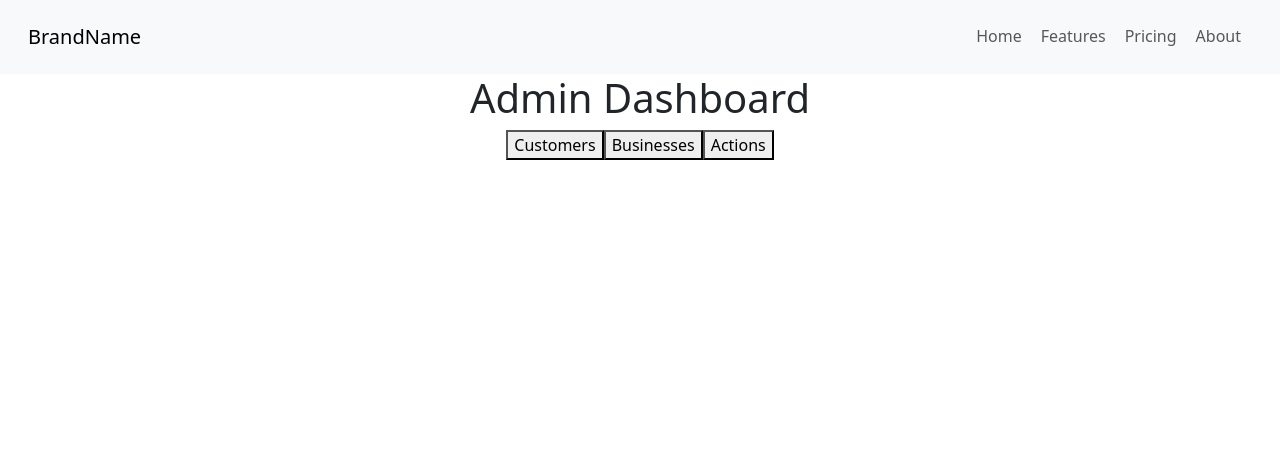
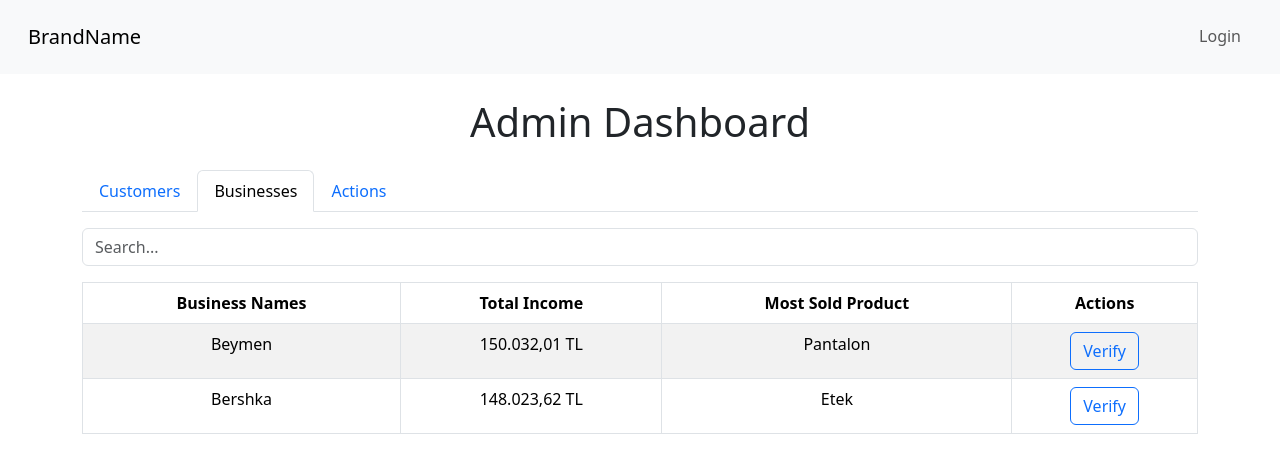
Before and after one commit to TunaSaygin/CS353-Project, a React (Vite) app in the folder frontend/: page /admin_page in a window 1280 px wide. Shown: the top 472 px of the page. Built offline with nearby package versions, Linux system fonts and the light colour scheme.

Commit message:
login + some iyileştirmeler

```diff
--- a/frontend/src/App.jsx
+++ b/frontend/src/App.jsx
@@ -1,5 +1,3 @@
-import reactLogo from './assets/react.svg'
-import viteLogo from '/vite.svg'
 import './App.css'
 import 'bootstrap/dist/css/bootstrap.min.css'
 import Navbar from './components/navbar/navbar'
@@ -9,14 +7,14 @@ import NotFoundPage from './pages/Not_Found'
 import CustomerHome from './pages/Customer_Home'
 import BussinessHome from './pages/Bussiness_Home'
 import AdminPage from './pages/AdminPage'
-
+import { AuthProvider, useAuth } from './context/authcontext'
 
 
 
 // Authentication check function (placeholder)
 const isAuthenticated = () => {
   // Replace with actual authentication check
-  return localStorage.getItem('user') !== null;
+  return useAuth().isLogged !== null;
 };
 
 // PrivateRoute component
@@ -26,18 +24,20 @@ const PrivateRoute = ({ children }) => {
 function App() {
   return (
     <>
+    <AuthProvider> {/* Wrap your routes with AuthProvider */}
+      <BrowserRouter>
       <Navbar />
-      <BrowserRouter>
       <Routes>
         <Route path="/home_cust" element={<CustomerHome />} />
         <Route path="/login" element={<LoginForm />} />
         <Route path='/not_found' element={<NotFoundPage/>}/>
-        <Route path='admin_page' element={<AdminPage/>}/>
+        <Route path='/admin_page' element={<AdminPage/>}/>
         <Route path="/home_bussiness" element={<PrivateRoute><BussinessHome /></PrivateRoute>}/>
         <Route path="/home_bussiness" element={<PrivateRoute><BussinessHome /></PrivateRoute>}/>
         <Route path="*" element={<LoginForm />} />
       </Routes>
       </BrowserRouter>
+    </AuthProvider>
     </>
   )
 }
--- a/frontend/src/components/loginbox/loginForm.jsx
+++ b/frontend/src/components/loginbox/loginForm.jsx
@@ -1,5 +1,5 @@
 import React from 'react'
-
+import { useAuth } from '../../context/authcontext';
 export default function LoginFormComponent({handleForm}) {
     return(
         <form onSubmit={handleForm} className="mt-3">
--- a/frontend/src/components/navbar/navbar.jsx
+++ b/frontend/src/components/navbar/navbar.jsx
@@ -1,6 +1,15 @@
 import React from 'react'
 import './navbar.css'
+import { useAuth } from '../../context/authcontext';
+import { Dropdown } from 'react-bootstrap';
+import { useNavigate } from 'react-router-dom';
 export default function Navbar() {
+  const { isLoggedIn, logout } = useAuth(); // Use the useAuth hook
+  const nav = useNavigate();
+  const hanndleLogout = ()=>{
+    logout()
+    nav("login")
+  }
   return (
     <nav className="navbar navbar-expand-lg navbar-light bg-light p-3">
       <div className="container-fluid">
@@ -10,18 +19,33 @@ export default function Navbar() {
         </button>
         <div className="collapse navbar-collapse justify-content-end" id="navbarNav">
         <ul className="navbar-nav">
+          {isLoggedIn ? (
+            <>
+              {/* Show logout and notifications if logged in */}
               <li className="nav-item">
-              <a className="nav-link" aria-current="page" href="#">Home</a>
+                <Dropdown>
+                  <Dropdown.Toggle variant="success" id="dropdown-basic">
+                    Notifications
+                  </Dropdown.Toggle>
+                  <Dropdown.Menu>
+                    <Dropdown.Item href="#!">Notification 1</Dropdown.Item>
+                    {/* Add more notifications here */}
+                  </Dropdown.Menu>
+                </Dropdown>
               </li>
               <li className="nav-item">
-              <a className="nav-link" href="#">Features</a>
+                <a className="nav-link" href="#" onClick={hanndleLogout}>Logout</a>
               </li>
+            </>
+          ) : (
+            <>
+              {/* Show login or other links if not logged in */}
               <li className="nav-item">
-              <a className="nav-link" href="#">Pricing</a>
+                <a className="nav-link" href="#">Login</a>
               </li>
-            <li className="nav-item">
-              <a className="nav-link" href="#">About</a>
-            </li>
+              {/* Add any other public links here */}
+            </>
+          )}
         </ul>
         </div>
       </div>
--- /dev/null
+++ b/frontend/src/context/authcontext.jsx
@@ -0,0 +1,27 @@
+import React, { createContext, useContext } from 'react';
+import useLocalStorage from '../hooks/useLocalStorage';
+
+const AuthContext = createContext(null);
+
+export const AuthProvider = ({ children }) => {
+  const [isLoggedIn, setIsLoggedIn] = useLocalStorage('isLoggedIn', false);
+
+  const login = () => {
+    setIsLoggedIn(true);
+  };
+
+  const logout = () => {
+    setIsLoggedIn(false);
+    window.localStorage.removeItem('isLoggedIn'); // Optional: Clear login state
+  };
+
+  return (
+    <AuthContext.Provider value={{ isLoggedIn, login, logout }}>
+      {children}
+    </AuthContext.Provider>
+  );
+};
+
+export const useAuth = () => {
+  return useContext(AuthContext);
+};
--- /dev/null
+++ b/frontend/src/hooks/useLocalStorage.jsx
@@ -0,0 +1,40 @@
+import { useState } from 'react';
+
+// Hook
+function useLocalStorage(key, initialValue) {
+  // State to store our value
+  // Pass initial state function to useState so logic is only executed once
+  const [storedValue, setStoredValue] = useState(() => {
+    try {
+      // Get from local storage by key
+      const item = window.localStorage.getItem(key);
+      // Parse stored json or if none return initialValue
+      return item ? JSON.parse(item) : initialValue;
+    } catch (error) {
+      // If error also return initialValue
+      console.log(error);
+      return initialValue;
+    }
+  });
+
+  // Return a wrapped version of useState's setter function that ...
+  // ... persists the new value to localStorage.
+  const setValue = (value) => {
+    try {
+      // Allow value to be a function so we have the same API as useState
+      const valueToStore =
+        value instanceof Function ? value(storedValue) : value;
+      // Save state
+      setStoredValue(valueToStore);
+      // Save to local storage
+      window.localStorage.setItem(key, JSON.stringify(valueToStore));
+    } catch (error) {
+      // A more advanced implementation would handle the error case
+      console.log(error);
+    }
+  };
+
+  return [storedValue, setValue];
+}
+
+export default useLocalStorage;
--- a/frontend/src/pages/AdminPage.jsx
+++ b/frontend/src/pages/AdminPage.jsx
@@ -1,33 +1,59 @@
-import React, { useState } from 'react'
+import React, { useState } from 'react';
+import { Button, Table, InputGroup, FormControl, Container, Row, Col, Nav } from 'react-bootstrap';
 
 export default function AdminPage() {
-    // State to keep track of the active tab
-  const [activeTab, setActiveTab] = useState('customers');
-  // Placeholder data, you would fetch this from your backend
-  const userData = [
-    { name: 'Tuna Saygın', action: 'Purchased', business: 'Beymen', product: 'Pantalon', date: '24/3/2024' },
-    { name: 'Sila Özel', action: 'Purchased', business: 'Bershka', product: 'Etek', date: '23/3/2024' },
-    // ... more user data
-  ];
+  const [activeTab, setActiveTab] = useState('businesses');
+  const [searchQuery, setSearchQuery] = useState('');
+
   const businessData = [
     { name: 'Beymen', totalIncome: '150.032,01 TL', mostSoldProduct: 'Pantalon' },
     { name: 'Bershka', totalIncome: '148.023,62 TL', mostSoldProduct: 'Etek' },
     // ... more business data
   ];
+
+  const handleSearch = (e) => {
+    setSearchQuery(e.target.value);
+  };
+
   return (
-        <div>
-          <h1>Admin Dashboard</h1>
-          <div>
-            <button onClick={() => setActiveTab('customers')}>Customers</button>
-            <button onClick={() => setActiveTab('businesses')}>Businesses</button>
-            <button onClick={() => setActiveTab('actions')}>Actions</button>
-            {/* ... other tabs ... */}
-          </div>
+    <Container>
+      <h1 className="my-4">Admin Dashboard</h1>
+      <Nav variant="tabs" activeKey={activeTab} onSelect={setActiveTab} className="mb-3">
+        <Nav.Item>
+          <Nav.Link eventKey="customers">Customers</Nav.Link>
+        </Nav.Item>
+        <Nav.Item>
+          <Nav.Link eventKey="businesses">Businesses</Nav.Link>
+        </Nav.Item>
+        <Nav.Item>
+          <Nav.Link eventKey="actions">Actions</Nav.Link>
+        </Nav.Item>
+      </Nav>
 
-          {/* Conditional rendering based on activeTab */}
+      <InputGroup className="mb-3">
+        <FormControl
+          placeholder="Search..."
+          onChange={handleSearch}
+        />
+      </InputGroup>
+
       {activeTab === 'businesses' && (
-            <div className="table-responsive">
-              <table className="table">
+        <Row>
+          <Col>
+           <BussinessTable businessData={businessData} />
+          </Col>
+        </Row>
+      )}
+
+      {/* You can add similar conditional blocks for other tabs such as 'customers', 'actions', etc. */}
+
+    </Container>
+  );
+}
+
+function BussinessTable({businessData}){
+  return(
+    <Table striped bordered hover>
       <thead>
         <tr>
           <th>Business Names</th>
@@ -43,17 +69,11 @@ export default function AdminPage() {
             <td>{business.totalIncome}</td>
             <td>{business.mostSoldProduct}</td>
             <td>
-                        <button>Verify</button>
+              <Button variant="outline-primary">Verify</Button>
             </td>
           </tr>
         ))}
       </tbody>
-              </table>
-            </div>
-          )}
-
-          {/* You can add similar conditional blocks for other tabs such as 'customers', 'actions', etc. */}
-
-        </div>
+    </Table>
   );
-    };
+}
--- a/frontend/src/pages/login.jsx
+++ b/frontend/src/pages/login.jsx
@@ -3,13 +3,18 @@ import { useState } from 'react';
 import './login.css'
 import RegisterForm from '../components/loginbox/registerForm';
 import LoginFormComponent from '../components/loginbox/loginForm';
+import { useAuth } from '../context/authcontext';
+import { useNavigate } from 'react-router-dom';
 export default function LoginForm() {
   const [formType, setFormType] = useState('login'); // login or register
   const [accountType, setAccountType] = useState('customer'); // customer, business, admin
-
+  const nav = useNavigate();
+  const {login} = useAuth();
   const handleSubmit = (event) => {
     event.preventDefault();
     // Placeholder for submit logic
+    login();
+    nav("/admin_page")
     console.log(`Submitted ${formType} form for ${accountType} account.`);
     // You'd put your login or registration logic here
   };
```
Lines whose indentation alone changed are shown as unchanged.
